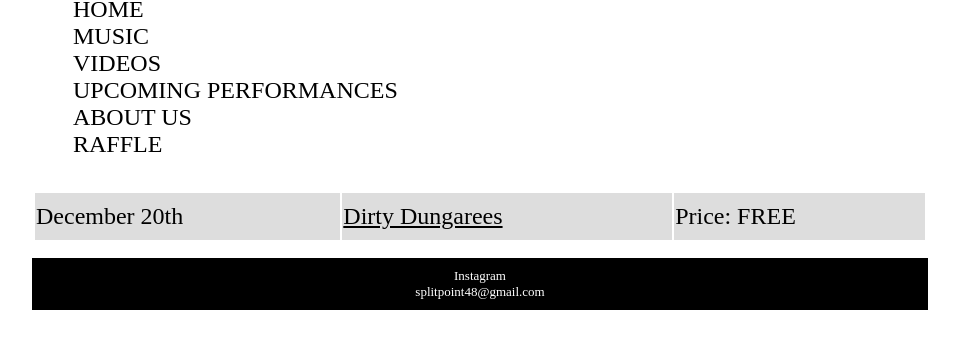
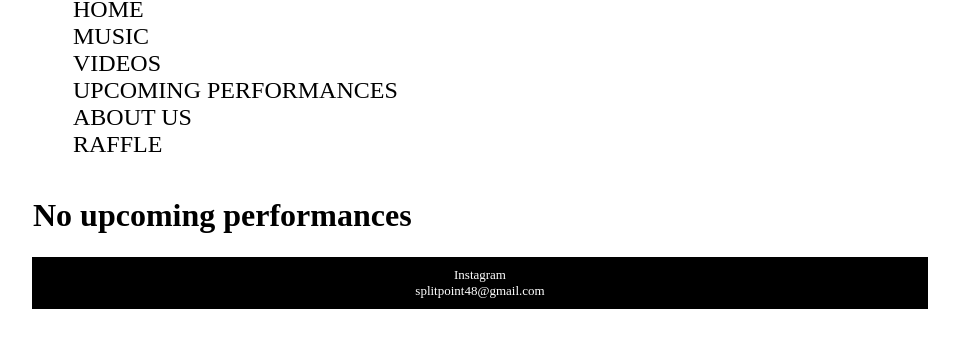
Before and after one commit to owenoconnell1/Split-Point-Website, a plain HTML site: page upcoming.html in a window 1280 px wide. Shown: the part 47-396 px from the top of the page, without its empty margins (160-1119 px from the left). Drawn offline with Linux system fonts and the light colour scheme; a web font is replaced by a local one.

Commit message:
modified:   upcoming.html

```diff
--- a/upcoming.html
+++ b/upcoming.html
@@ -22,13 +22,14 @@
             </ul>
         </nav>
         <main>
-            <table id = "upcoming">
+            <h1>No upcoming performances</h1>
+            <!-- <table id = "upcoming">
                 <tr>
                     <td>December 20th</td>
                     <td><a href = "https://maps.app.goo.gl/yQXZxkAEL4rN39Z18">Dirty Dungarees</a></td>
                     <td>Price: FREE</td>
                 </tr>
-            </table>
+            </table> -->
 
         </main>
         <footer>
```
